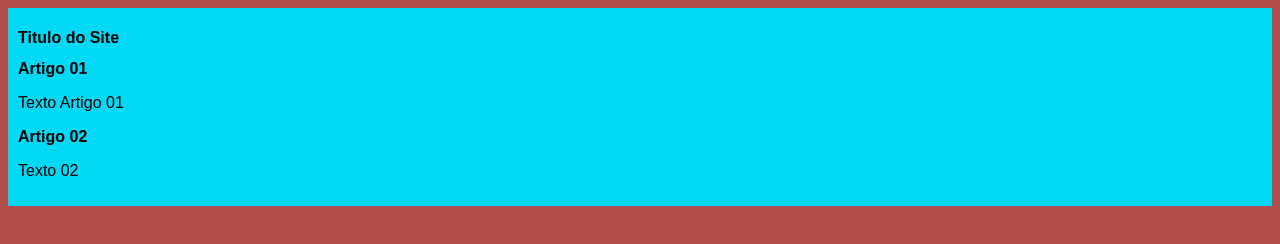
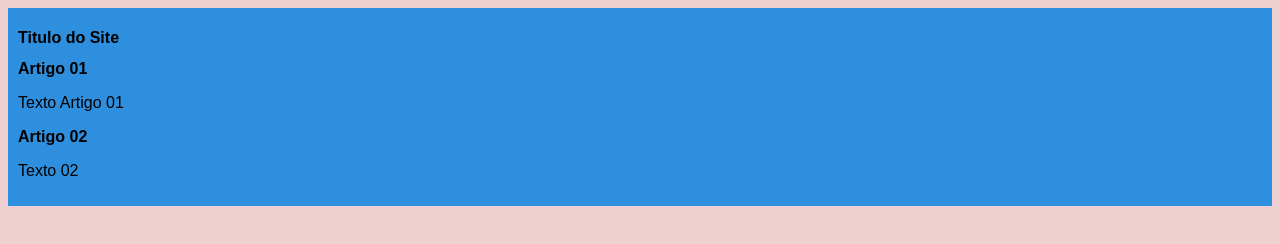
Before and after one commit to AlissonKaelan/Projeto-site-teste, a plain HTML site: page index.html in a window 1280 px wide. Drawn offline with Linux system fonts and the light colour scheme.

Commit message:
Update style.css

```diff
--- a/estilo/style.css
+++ b/estilo/style.css
@@ -4,10 +4,10 @@
 }
 
 body {
-    background-color: rgb(177, 77, 77);
+    background-color: rgb(238, 208, 208);
 }
 main {
-    background-color: rgb(3, 217, 245);
+    background-color: rgb(46, 143, 223);
     margin: auto;
     padding: 10px;
     box-shadow: 3px 3px 5px rgb(rgb(0, 0, 0));
```
